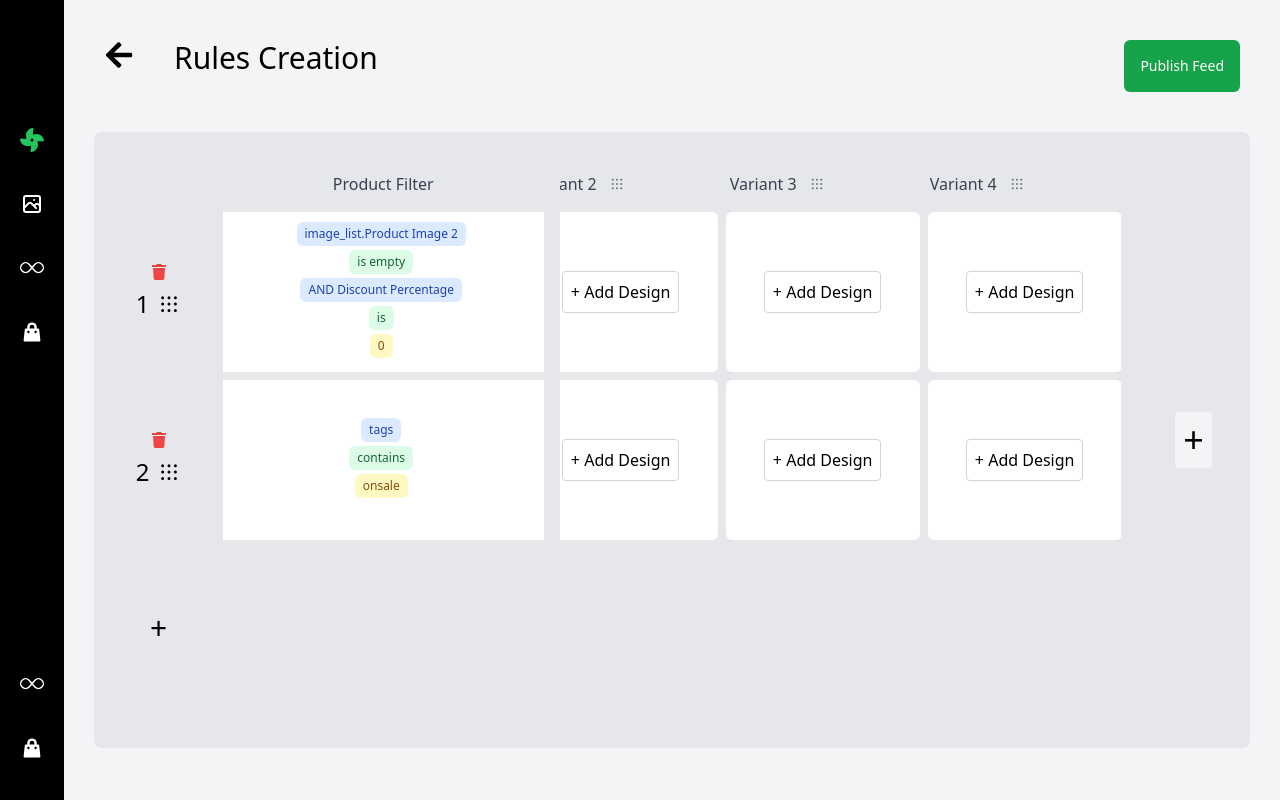
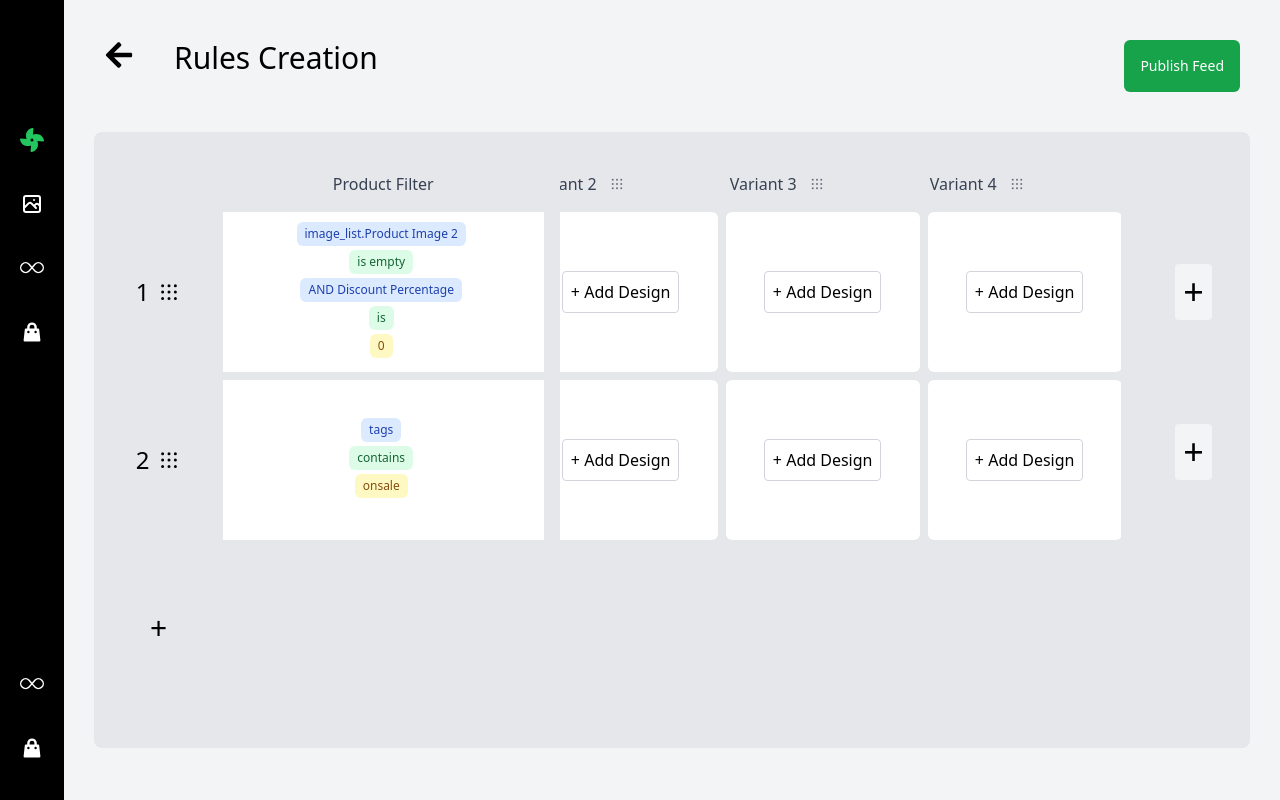
Before and after one commit to srikanthbisai/retainiq, a Next.js app: page / in a window 1280 px wide. Built offline with nearby package versions, Linux system fonts and the light colour scheme.

Commit message:
multiple plus signs

```diff
--- a/app/components/StateTable.tsx
+++ b/app/components/StateTable.tsx
@@ -50,6 +50,7 @@ const StateTable: React.FC = () => {
   const dragItem = useRef<number | null>(null);
   const dragOverItem = useRef<number | null>(null);
   const gridRef = useRef<HTMLDivElement | null>(null);
+  const [selectedRow, setSelectedRow] = useState<number | null>(null);
 
   useEffect(() => {
     if (gridRef.current) {
@@ -68,6 +69,7 @@ const StateTable: React.FC = () => {
 
   const deleteState = (id: number) => {
     setStates(states.filter(state => state.id !== id));
+    setSelectedRow(null);
   };
 
   const addVariantColumn = () => {
@@ -165,8 +167,11 @@ const StateTable: React.FC = () => {
                   onDragEnter={() => handleDragEnter(index)}
                   onDragEnd={handleDragEnd}
                   onDragOver={(e) => e.preventDefault()}
+                  onClick={() => setSelectedRow(index)}
                 >
-                  <FaTrash className="text-red-500 cursor-pointer mb-2" onClick={() => deleteState(state.id)} />
+                  {selectedRow === index && (
+                    <FaTrash className="text-red-500 cursor-pointer mb-2" onClick={() => deleteState(state.id)} />
+                  )}
                   <div className="flex items-center justify-center">
                     <span className="mr-2 text-2xl">{index + 1}</span>
                     <PiDotsNineBold className='text-2xl'/>
@@ -257,11 +262,18 @@ const StateTable: React.FC = () => {
             </div>
           </div>
 
-          {/* Plus Signs Section */}
-          <div className="flex flex-col justify-evenly items-center w-[10%]">
-            <div className="h-40 flex items-center justify-center">
-              <h1 className="text-4xl bg-gray-100 cursor-pointer p-2 rounded" onClick={addVariantColumn}>+</h1>
-            </div>
+          {/* Add Column Section */}
+          <div className="flex flex-col justify-start items-center w-[10%] pt-20">
+            {states.map((state) => (
+              <div key={state.id} className="h-40 flex items-center justify-center">
+                <h1
+                  className="text-4xl bg-gray-100 cursor-pointer p-2 rounded"
+                  onClick={addVariantColumn}
+                >
+                  +
+                </h1>
+              </div>
+            ))}
           </div>
         </div>
       </div>
```
